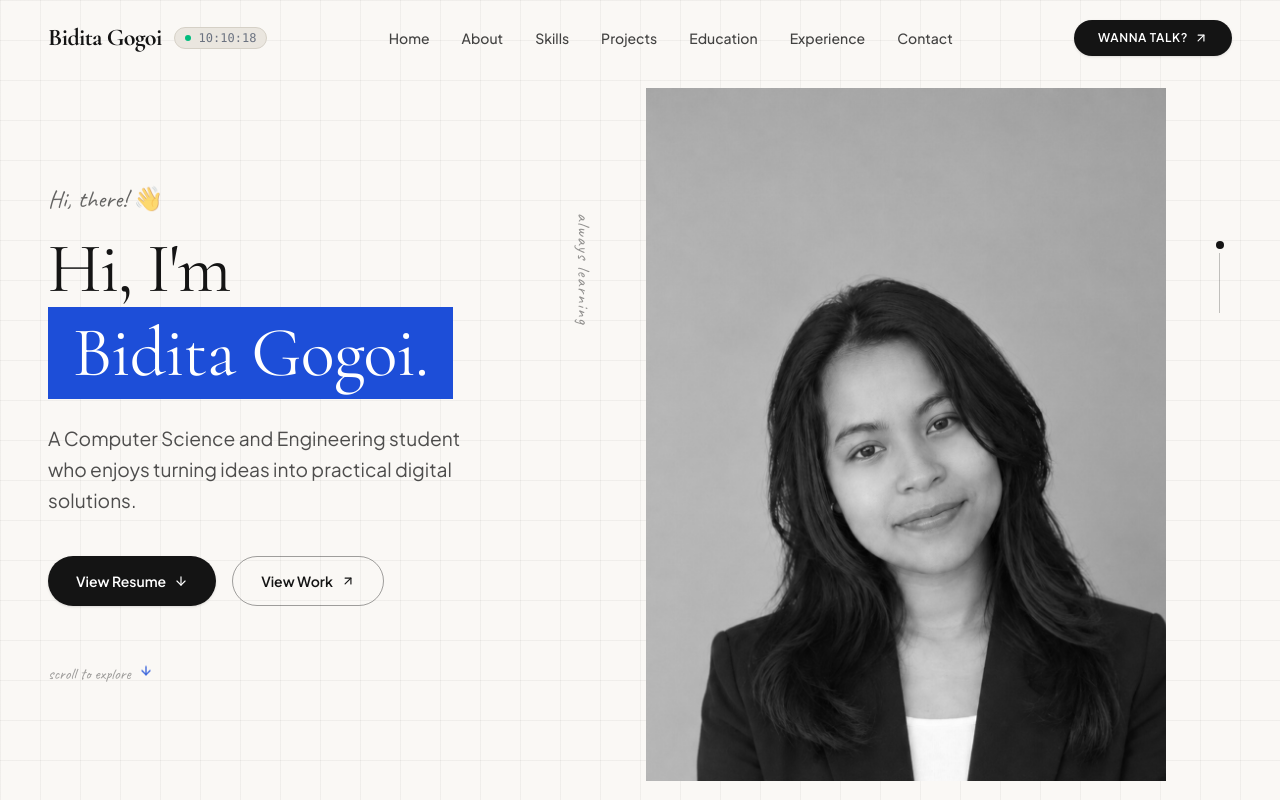
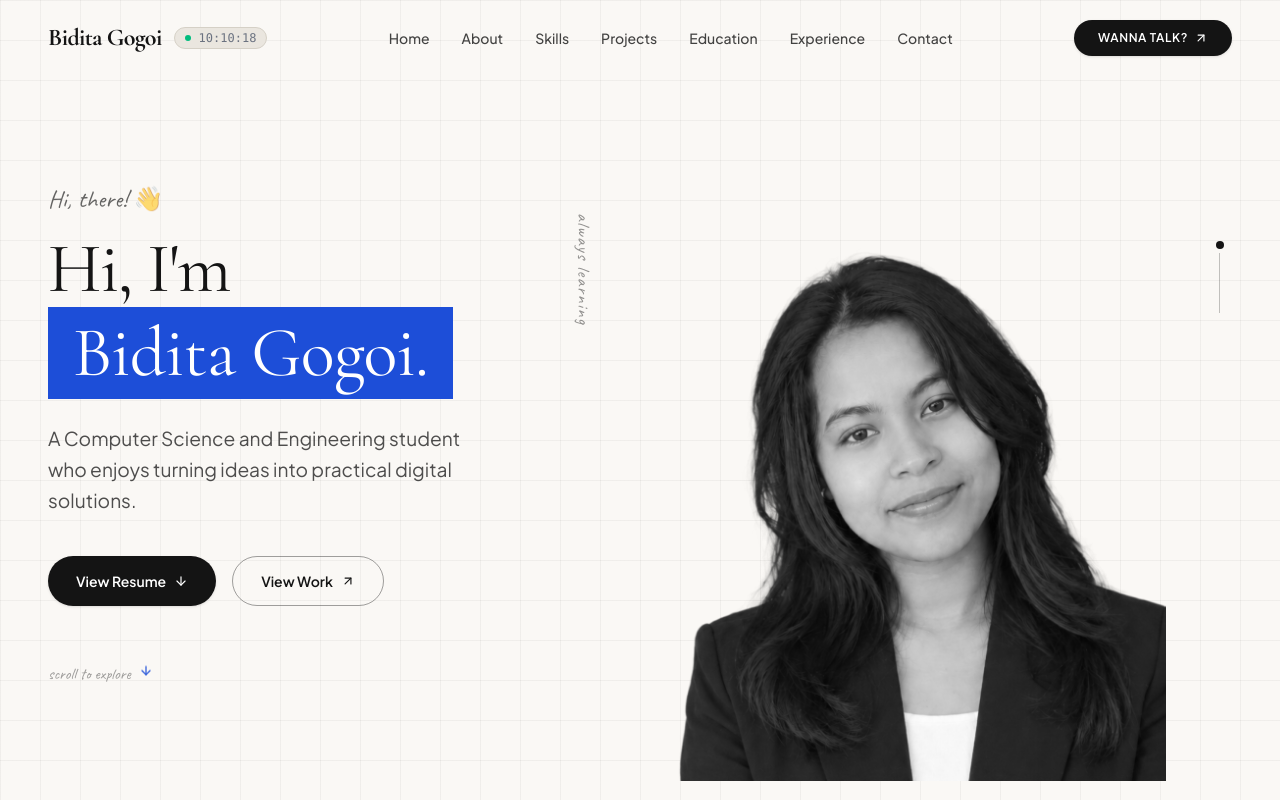
Before and after one commit to BiditaGogoi/bidita_portfolio, a React (Vite) app: page / in a window 1280 px wide. Shown: the top 800 px of the page. Built offline with nearby package versions, Linux system fonts and the light colour scheme.

Commit message:
feat: update hero portrait to white-bg PNG with mix-blend-mode

```diff
--- a/src/components/Hero.jsx
+++ b/src/components/Hero.jsx
@@ -144,10 +144,11 @@ export function Hero() {
                 aspectRatio: '3 / 4',
                 overflow: 'hidden',
                 alignSelf: 'flex-end',
+                mixBlendMode: 'multiply',
               }}
             >
               <img
-                src="/assets/bidita-portrait.jpg"
+                src="/assets/bidita-portrait.png"
                 alt="Bidita Gogoi — Computer Science Engineering Student"
                 className="hero-portrait"
                 style={{
```
Also changed, not shown: public/assets/bidita-portrait.png (added).
